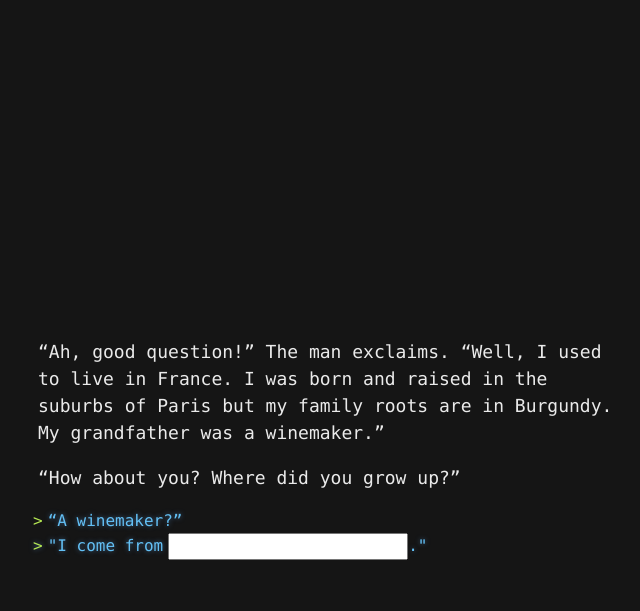
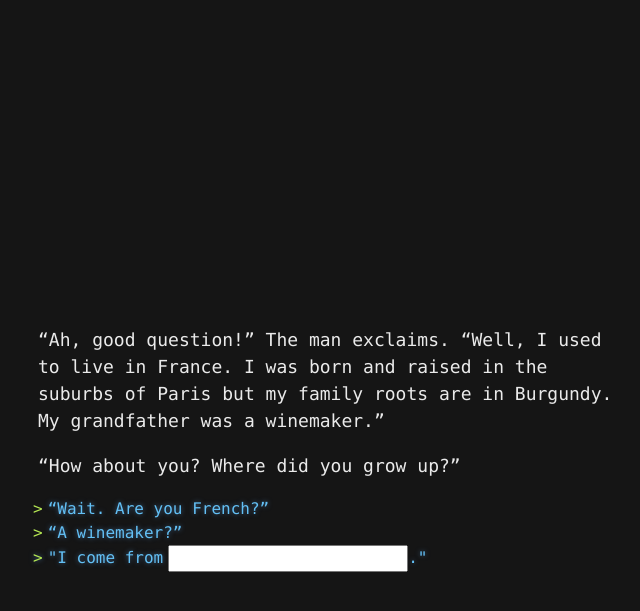
Before and after one commit to yvesgurcan/adventure, a Jekyll site: the page built from before.md, in a window 1280 px wide. Shown: the top 611 px of the page, without its empty margins (307-947 px from the left). Built offline with Jekyll 4.4.1, drawn with Linux system fonts in a browser that asks for light colours; our own code applies the rules of GitHub Pages for plain Markdown files.

Commit message:
Update before.md

```diff
--- a/before.md
+++ b/before.md
@@ -2,6 +2,7 @@
 
 "How about you? Where did you grow up?"
 
+- ["Wait. Are you French?"](french.md)
 - ["A winemaker?"](grandfather.md)
 
 <form class="uncentered" target="/answer-where">
```
